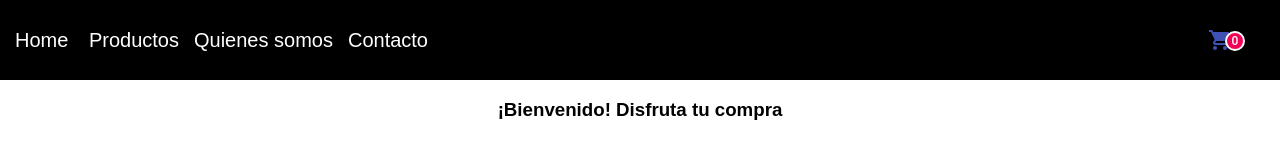
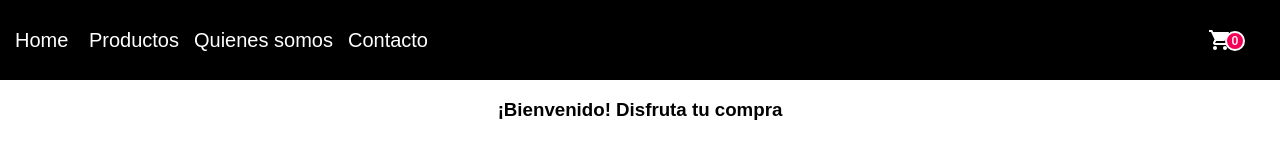
Before and after one commit to gaprim/coderhouse_rj, a React (Create React App) app: page / in a window 1280 px wide. Shown: the top 147 px of the page. Built offline with nearby package versions, Linux system fonts and the light colour scheme.

Commit message:
Entrega desafío clase 4: Crea tu landing

```diff
--- a/src/Components/CartWidget/CartWidget.js
+++ b/src/Components/CartWidget/CartWidget.js
@@ -18,7 +18,7 @@ export default function CustomizedBadges() {
   return (
     <IconButton aria-label="cart" >
       <StyledBadge badgeContent={0} color="secondary" showZero>
-        <ShoppingCartIcon className = "CartColor" color="primary" />
+        <ShoppingCartIcon className = "CartColor" />
       </StyledBadge>
     </IconButton>
   );
```
